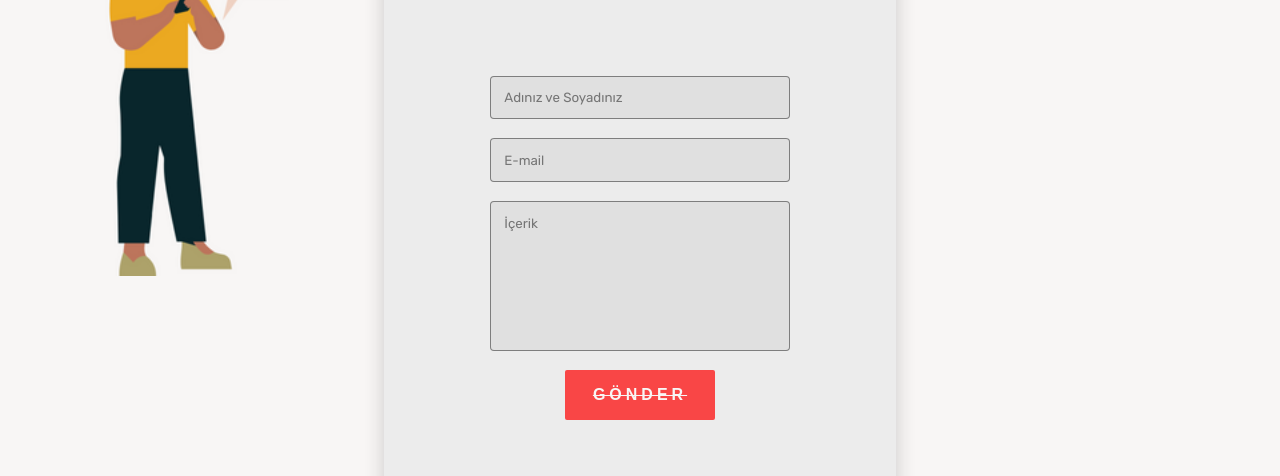
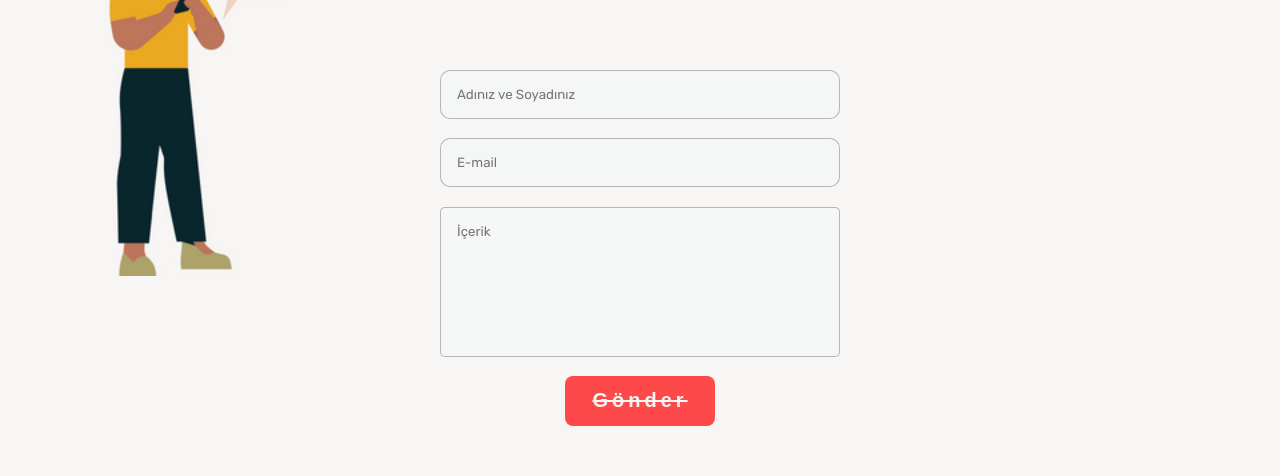
Before and after one commit to toa8/cultureroute, a Next.js app: page /contact in a window 1280 px wide. Shown: the part 624-1100 px from the top of the page. Built offline with nearby package versions, Linux system fonts and the light colour scheme; no server answers.

Commit message:
style: changed navbar comp and contact page style

```diff
--- a/src/pages/contact/index.jsx
+++ b/src/pages/contact/index.jsx
@@ -65,7 +65,7 @@ export default function Index() {
       </Head>
       <section className={styles.section}>
         <Headers
-          title={"Contact Us ☎"}
+          title={"İletişime Geç! ☎"}
           bgImgUrl={
             "https://images.unsplash.com/photo-1485770958101-9dd7e4ea6d93?ixlib=rb-4.0.3&ixid=M3wxMjA3fDB8MHxwaG90by1wYWdlfHx8fGVufDB8fHx8fA%3D%3D&auto=format&fit=crop&w=1032&q=80"
           }
@@ -112,7 +112,7 @@ export default function Index() {
               onClick={handleSubmit}
               disabled={isButtonDisabled}
             >
-              GÖNDER
+              Gönder
             </button>
           </form>
         </div>
--- a/src/pages/index.js
+++ b/src/pages/index.js
@@ -14,7 +14,7 @@ export default function Home({ articles, news }) {
   return (
     <>
       <Head>
-        <title>Visit Culture</title>
+        <title>visitculture.com</title>
         <link rel="icon" href="/visitcultureicon.jpeg" />
         <meta
           name="description"
--- a/src/styles/contact_page/contactPage.module.css
+++ b/src/styles/contact_page/contactPage.module.css
@@ -10,9 +10,7 @@
   place-items: center;
   position: relative;
   margin: 2rem auto;
-  background-color: #ececec;
   border-radius: 2px;
-  box-shadow: 0px 0px 20px rgba(30, 30, 30, 0.2);
 }
 
 .form {
@@ -27,41 +25,41 @@
 }
 
 .input {
-  width: 300px;
-  padding: 1em;
-  border: 1px solid rgb(30, 30, 30, 0.5);
-  border-radius: 4px;
+  width: 400px;
+  padding: 1.2em;
+  border: 1px solid rgb(30, 30, 30, 0.3);
+  border-radius: 10px;
   outline: none;
-  background-color: #e0e0e0;
+  background-color: rgba(225, 255, 255, 0.1);
 }
 
 .textarea {
   height: 150px;
   resize: none;
+  border-radius: 5px !important;
 }
 
 .input:focus,
 .textarea:focus {
-  border: 1px solid rgb(30, 30, 30);
-  box-shadow: 0px 0px 10px rgba(30, 30, 30, 0.2);
+  box-shadow: 0px 0px 10px rgba(30, 30, 30, 0.1);
 }
 
 .btn {
   width: 150px;
   height: 50px;
   border: transparent;
-  border-radius: 2px;
+  border-radius: 8px;
   background-color: rgb(0, 128, 0, 0.5);
   color: #f8f6f5;
   font-weight: 600;
   letter-spacing: 4px;
-  font-size: 16px;
+  font-size: 20px;
   cursor: pointer;
   transition: 0.5s ease all;
 }
 
 .btn:hover {
-  background-color: rgba(255, 68, 0, 0.7);
+  background-color: rgb(0, 128, 0, 0.7);
 }
 
 .btn:disabled {
@@ -70,44 +68,23 @@
 }
 
 .btn:disabled:hover {
-  animation-name: shake;
+  animation-name: invalidBtn;
   animation-duration: 1s;
   animation-direction: normal;
 }
 
-@keyframes shake {
+@keyframes invalidBtn {
   0% {
-    transform: translate(1px, 1px) rotate(0deg);
+    transform: translateX(0px);
   }
-  10% {
-    transform: translate(-1px, -2px) rotate(-1deg);
+  25% {
+    transform: translateX(25px);
   }
-  20% {
-    transform: translate(-3px, 0px) rotate(1deg);
-  }
-  30% {
-    transform: translate(3px, 2px) rotate(0deg);
-  }
-  40% {
-    transform: translate(1px, -1px) rotate(1deg);
-  }
-  50% {
-    transform: translate(-1px, 2px) rotate(-1deg);
-  }
-  60% {
-    transform: translate(-3px, 1px) rotate(0deg);
-  }
-  70% {
-    transform: translate(3px, 1px) rotate(-1deg);
-  }
-  80% {
-    transform: translate(-1px, -1px) rotate(1deg);
-  }
-  90% {
-    transform: translate(1px, 2px) rotate(0deg);
+  75% {
+    transform: translateX(-25px);
   }
   100% {
-    transform: translate(1px, -2px) rotate(-1deg);
+    transform: translateX(0px);
   }
 }
 
--- a/src/styles/navbar.module.css
+++ b/src/styles/navbar.module.css
@@ -8,7 +8,7 @@
   position: fixed;
   transition: 0.5s ease all;
   z-index: 100;
-  background-color: rgba(40, 40, 40, 0.7);
+  background-color: rgba(43, 43, 43, 0.8);
 }
 
 .nav ul {
```
Also changed, not shown: src/pages/blogs/index.jsx (+8 -2 lines).
